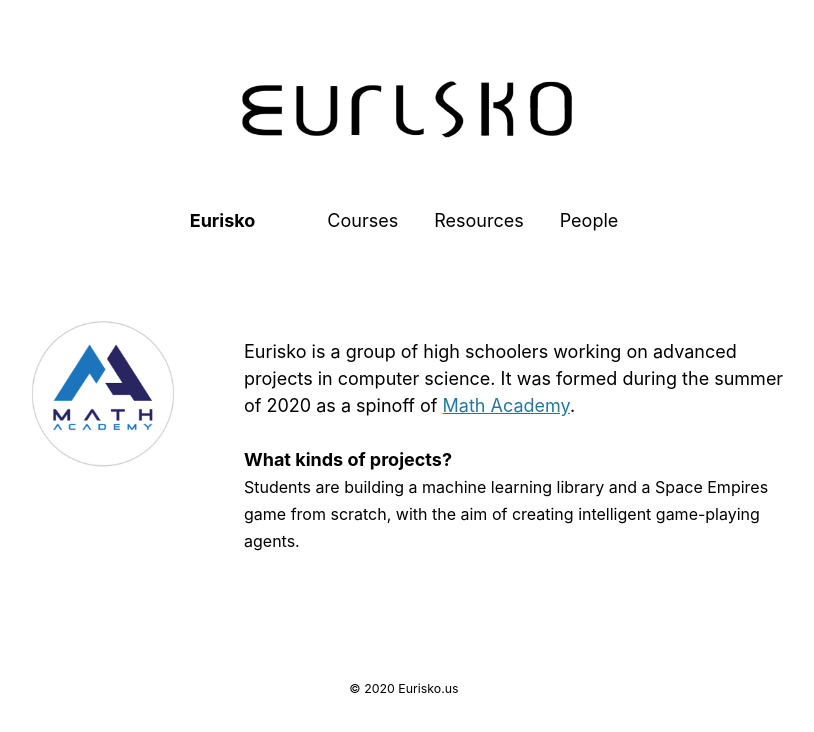
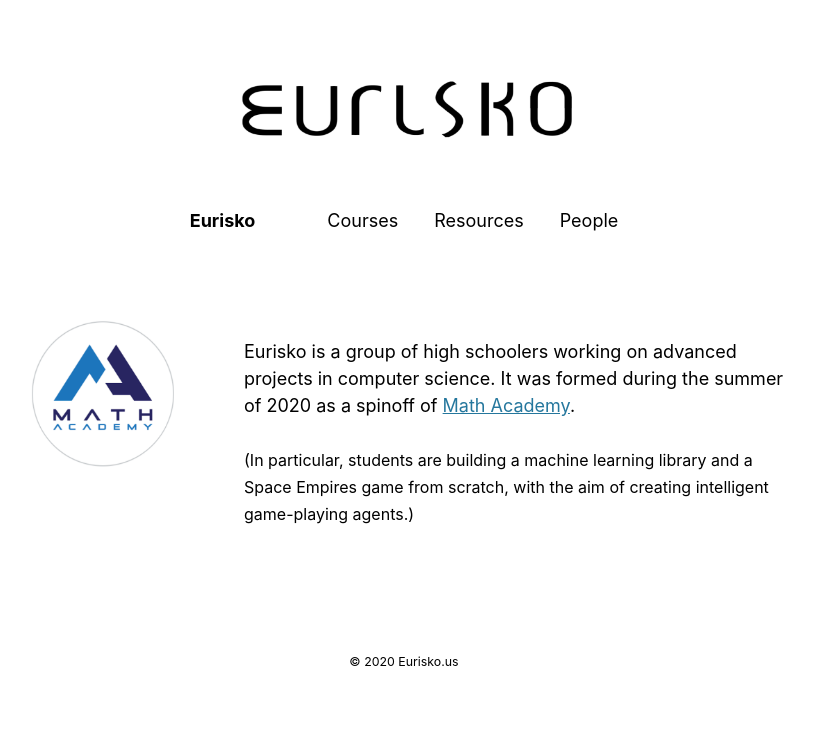
Before and after one commit to skycakjustin/eurisko-us.github.io, a Jekyll site: the page built from _pages/about.md, in a window 1280 px wide. Shown: the top 732 px of the page, without its empty margins (236-1050 px from the left). Built offline with Jekyll 4.4.1, drawn with Linux system fonts in a browser that asks for light colours.

Commit message:
Update about.md

```diff
--- a/_pages/about.md
+++ b/_pages/about.md
@@ -19,9 +19,9 @@ redirect_from:
   <br>
   Eurisko is a group of high schoolers working on advanced projects in computer science. It was formed during the summer of 2020 as a spinoff of <a class="body" target="_blank" href="https://mathacademy.us">Math Academy</a>.<br><br>
 
-<b>What kinds of projects?</b><br>
+<!--<b>What kinds of projects?</b><br>-->
 
-<font size="3em">Students are building a machine learning library and a Space Empires game from scratch, with the aim of creating intelligent game-playing agents.</font>
+<font size="3em">(In particular, students are building a machine learning library and a Space Empires game from scratch, with the aim of creating intelligent game-playing agents.)</font>
 
 
 </div>
```
